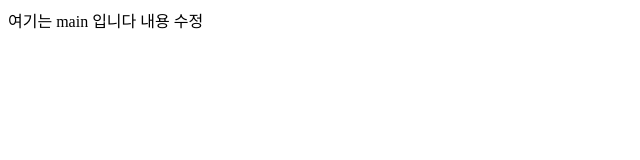
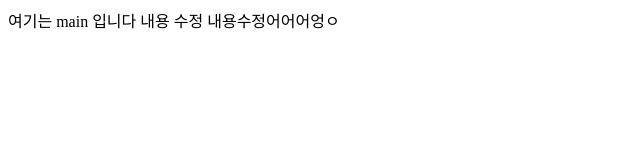
Before and after one commit to GHKgwon/team-project, a plain HTML site: page index.html in a window 1280 px wide. Shown: the whole page, without its empty margins (0-640 px from the left). Drawn offline with Linux system fonts and the light colour scheme.

Commit message:
내용 수정 2

```diff
--- a/index.html
+++ b/index.html
@@ -6,6 +6,6 @@
     <title>Document</title>
   </head>
   <body>
-    여기는 main 입니다 내용 수정
+    여기는 main 입니다 내용 수정 내용수정어어어엉ㅇ
   </body>
 </html>
```
